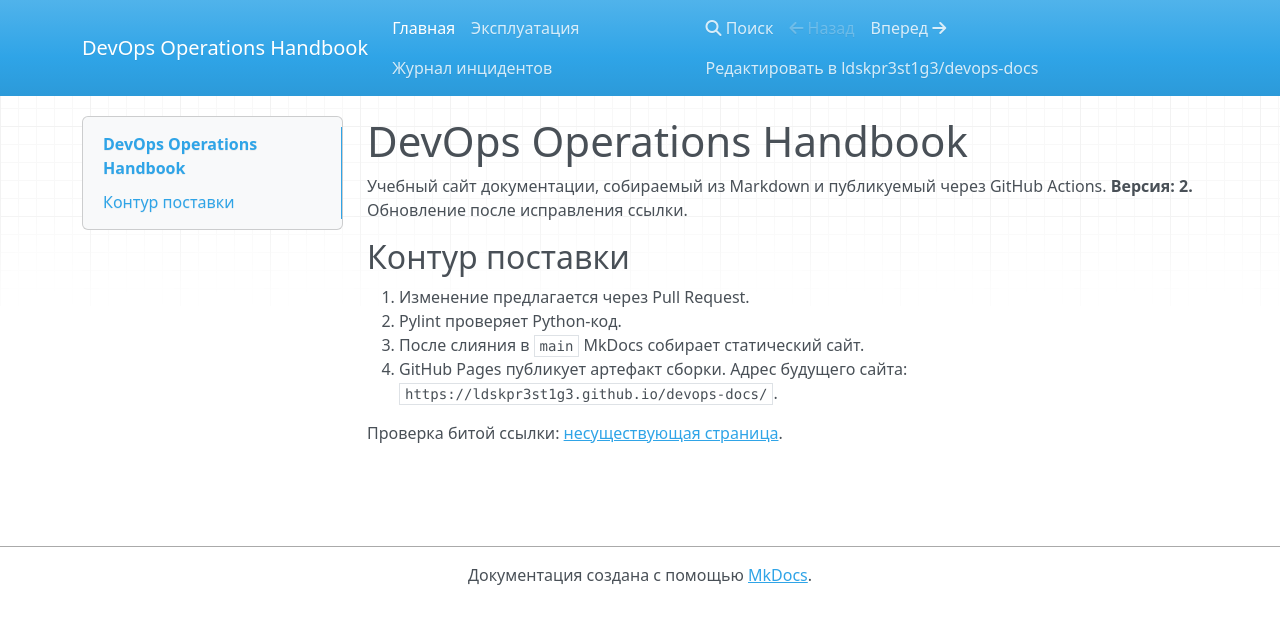
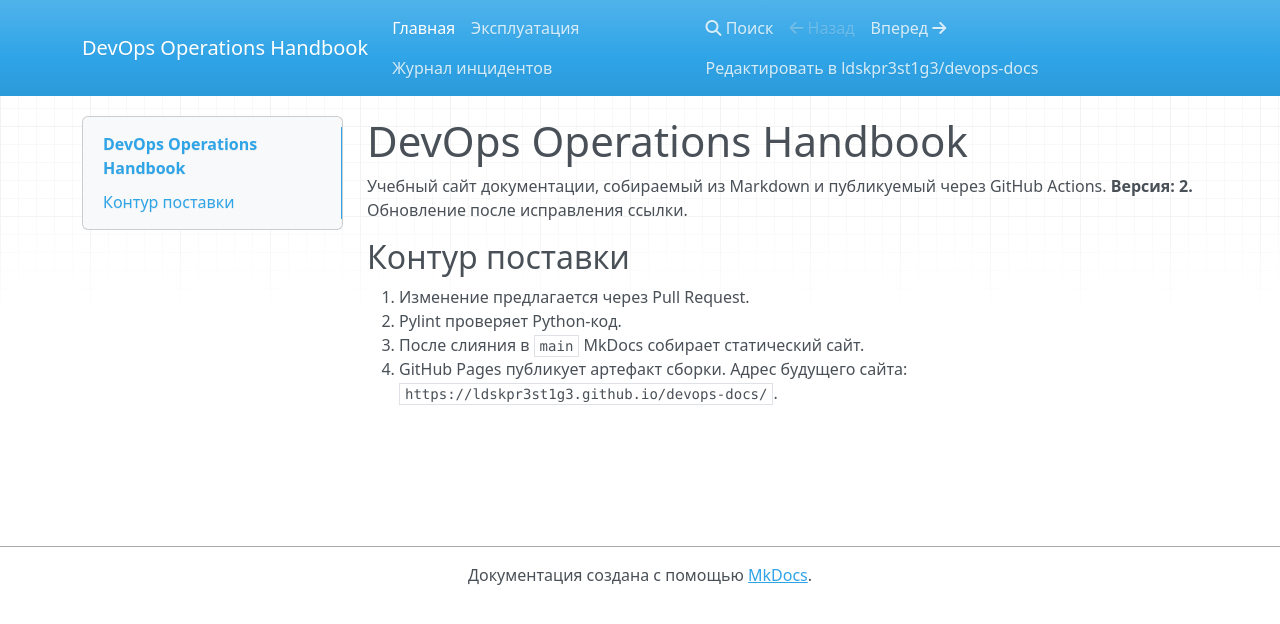
Before and after one commit to ldskpr3st1g3/devops-docs, an MkDocs documentation site: the page built from docs/index.md, in a window 1280 px wide. Shown: the top 624 px of the page. Built offline with MkDocs 1.6.1, drawn with Linux system fonts in a browser that asks for light colours; nearby versions of some CDN libraries.

Commit message:
docs: remove broken link

```diff
--- a/docs/index.md
+++ b/docs/index.md
@@ -7,5 +7,3 @@
 3. После слияния в `main` MkDocs собирает статический сайт.
 4. GitHub Pages публикует артефакт сборки.
 Адрес будущего сайта: `https://ldskpr3st1g3.github.io/devops-docs/`.
-
-Проверка битой ссылки: [несуществующая страница](missing-page.md).
```
